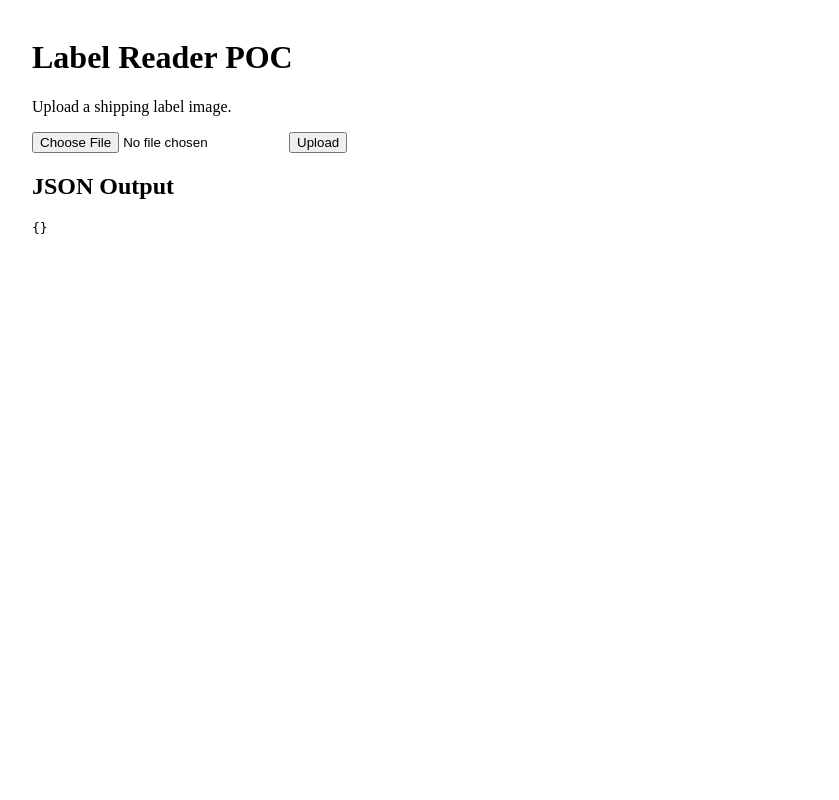
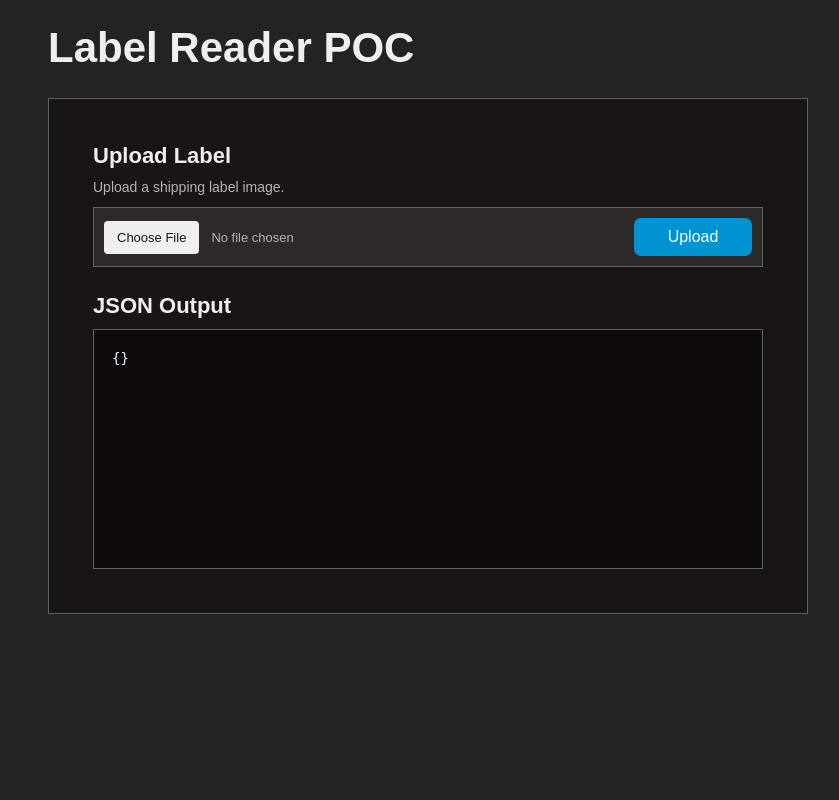
Before and after one commit to jburgos1102/label-reader, a Flask app: page / in a window 1280 px wide. Shown: the whole page, without its empty margins (16-855 px from the left). Run offline with Flask 3, Linux system fonts and the light colour scheme.

Commit message:
Improve label reader UI styling

```diff
--- a/templates/index.html
+++ b/templates/index.html
@@ -1,4 +1,197 @@
 <!DOCTYPE html>
+<html lang="en">
+<head>
+    <meta charset="UTF-8">
+    <meta name="viewport" content="width=device-width, initial-scale=1.0">
+    <title>Label Reader POC</title>
+    <style>
+        :root {
+            --page: #252322;
+            --panel: #1a1515;
+            --row: #2d2928;
+            --row-border: #5e6061;
+            --text: #f3eeee;
+            --muted: #b8b0b0;
+            --accent: #0093d1;
+            --accent-hover: #00a4e8;
+            --danger: #ff6b6b;
+            --code: #0f0b0c;
+        }
+
+        * {
+            box-sizing: border-box;
+        }
+
+        body {
+            min-height: 100vh;
+            margin: 0;
+            background: var(--page);
+            color: var(--text);
+            font-family: Arial, Helvetica, sans-serif;
+        }
+
+        .app {
+            width: min(100%, 980px);
+            min-height: 100vh;
+            padding: 24px clamp(18px, 5vw, 72px) 36px;
+        }
+
+        h1 {
+            margin: 0 0 26px;
+            font-size: clamp(28px, 5vw, 42px);
+            font-weight: 700;
+            letter-spacing: 0;
+        }
+
+        .panel {
+            width: min(100%, 760px);
+            padding: clamp(24px, 5vw, 44px);
+            border: 1px solid var(--row-border);
+            background: var(--panel);
+        }
+
+        .section-title {
+            margin: 0 0 10px;
+            font-size: 22px;
+            font-weight: 700;
+        }
+
+        .helper-text {
+            margin: 0 0 12px;
+            color: var(--muted);
+            font-size: 14px;
+        }
+
+        .upload-row {
+            display: grid;
+            grid-template-columns: 1fr auto;
+            gap: 12px;
+            align-items: center;
+            min-height: 52px;
+            margin-bottom: 26px;
+            padding: 10px;
+            background: var(--row);
+            border: 1px solid var(--row-border);
+        }
+
+        input[type="file"] {
+            width: 100%;
+            color: var(--muted);
+            font-size: 13px;
+        }
+
+        input[type="file"]::file-selector-button {
+            margin-right: 12px;
+            padding: 9px 13px;
+            border: 0;
+            border-radius: 4px;
+            background: #efefef;
+            color: #171313;
+            font: inherit;
+            cursor: pointer;
+        }
+
+        button {
+            min-width: 118px;
+            min-height: 38px;
+            padding: 0 22px;
+            border: 0;
+            border-radius: 7px;
+            background: var(--accent);
+            color: #fff;
+            font-size: 16px;
+            cursor: pointer;
+        }
+
+        button:hover,
+        button:focus-visible {
+            background: var(--accent-hover);
+        }
+
+        .error {
+            margin: 0 0 12px;
+            color: var(--danger);
+            font-weight: 700;
+        }
+
+        pre {
+            min-height: 240px;
+            max-height: 420px;
+            margin: 0;
+            padding: 18px;
+            overflow: auto;
+            border: 1px solid var(--row-border);
+            background: var(--code);
+            color: #e8f7ff;
+            font-size: 14px;
+            line-height: 1.45;
+            white-space: pre-wrap;
+        }
+
+        @media (max-width: 620px) {
+            .app {
+                padding: 20px 16px 28px;
+            }
+
+            .panel {
+                padding: 20px;
+            }
+
+            .upload-row {
+                grid-template-columns: 1fr;
+            }
+
+            button {
+                width: 100%;
+            }
+        }
+    </style>
+</head>
+<body>
+    <main class="app">
+        <h1>Label Reader POC</h1>
+
+        <section class="panel" aria-labelledby="upload-title">
+            <h2 class="section-title" id="upload-title">Upload Label</h2>
+            <p class="helper-text">Upload a shipping label image.</p>
+
+            <form
+                action="/upload"
+                method="POST"
+                enctype="multipart/form-data"
+            >
+                <div class="upload-row">
+                    <input
+                        type="file"
+                        name="label_image"
+                        accept="image/*"
+                    >
+
+                    <button type="submit">
+                        Upload
+                    </button>
+                </div>
+            </form>
+
+            <h2 class="section-title">JSON Output</h2>
+
+            {% if error_message %}
+                <p class="error">
+                    {{ error_message }}
+                </p>
+            {% endif %}
+
+            {% if label_data %}
+                <pre>{{ label_data }}</pre>
+            {% else %}
+                <pre>{}</pre>
+            {% endif %}
+        </section>
+    </main>
+</body>
+</html>
+
+<!-- <!DOCTYPE html>
 <html>
 <head>
     <title>Label Reader POC</title>
@@ -46,4 +239,4 @@
     {% endif %}
 
 </body>
-</html>
+</html> -->
```
